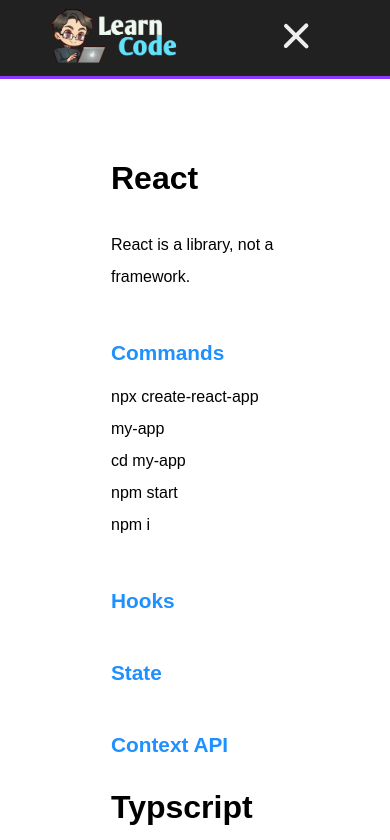
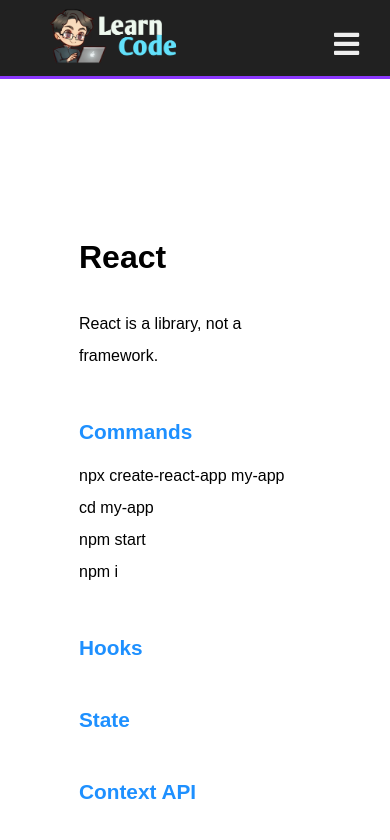
Before and after one commit to robteaw/guide2, a React (Create React App) app: page /react in a window 390 px wide. Shown: the top 840 px of the page. Built offline with nearby package versions, Linux system fonts and the light colour scheme; the HTML template or start-up script is replaced by a standard one.

Commit message:
Navbar Updated

```diff
--- a/package.json
+++ b/package.json
@@ -12,6 +12,7 @@
     "@types/react-dom": "^18.0.11",
     "react": "^18.2.0",
     "react-dom": "^18.2.0",
+    "react-icons": "^4.11.0",
     "react-router-dom": "^6.9.0",
     "react-scripts": "^5.0.1",
     "typescript": "^4.9.5",
--- a/src/components/Navbar.tsx
+++ b/src/components/Navbar.tsx
@@ -1,31 +1,35 @@
+import {useState} from 'react';
 import { Link } from "react-router-dom";
 // imaages
 import logo from "../images/logo.png";
+// icons
+import { FaBars, FaTimes } from "react-icons/fa";
 
 export default function Navbar() {
+  const [click, setClick] = useState(false);
+
+   // Close nav menu
+   const handleClick = () => setClick(!click);
+   const closeMobileMenu = () => setClick(false);
+
   return (
     <>
       <nav>
         <div className="container">
-            <Link to="/"><img src={logo} alt="" className="logo" /></Link>
-            <div className="menu">
-                <Link to="/" className="is-active">HTML</Link>
-                <Link to="/css">CSS</Link>
-                <Link to="/javascript">JavaScript</Link>
-                <Link to="/react">React</Link>
-                <Link to="/git">Github</Link>
-                <Link to="/terminal">Terminal</Link>
+            <Link to="/"><img src={logo} alt="" className="logo" onClick={closeMobileMenu} /></Link>
+            <div className={click ? "menu active" : "menu"}>
+                <Link to="/" className="nav-item">HTML</Link>
+                <Link to="/css" className="nav-item">CSS</Link>
+                <Link to="/javascript" className="nav-item">JavaScript</Link>
+                <Link to="/react" className="nav-item">React</Link>
+                <Link to="/git" className="nav-item">Github</Link>
+                <Link to="/terminal" className="nav-item">Terminal</Link>
             </div>
-            {/* <img src={sun} alt="sun" id="bgChange" /> */}
-            {/* onClick={bgChange}  */}
-
-          <button className="hamburger is-active">
-            <span></span>
-            <span></span>
-            <span></span>
-          </button>
-        </div>
+            <div className="menu-icon" onClick={handleClick}>
+            {click ? <FaTimes /> : <FaBars />}
+          </div>
+          </div>
       </nav>
     </>
-  );
+  )
 }
--- a/src/index.css
+++ b/src/index.css
@@ -16,9 +16,6 @@
   margin: 0;
   padding: 0;
   font-family: "Fira sans", sans-serif;
-}
-body {
-  margin: 0 2.5rem;
 }
 h1 {
   margin: 2rem 0;
@@ -39,7 +36,7 @@
   background-color: var(--dark);
   border-bottom: 3px solid var(--primary);
   padding: 0.5rem 3rem;
-  position: fixed;
+  position: sticky;
   top: 0;
   left: 0;
   right: 0;
@@ -55,46 +52,6 @@
 .logo {
   height: 3.5rem;
   justify-content: left;
-}
-.hamburger {
-  display: block;
-  position: relative;
-  z-index: 1;
-  user-select: none;
-  appearance: none;
-  border: none;
-  outline: none;
-  background: none;
-  cursor: pointer;
-}
-.hamburger span {
-  background-color: var(--light);
-  height: 4px;
-  width: 33px;
-  margin-bottom: 5px;
-  display: block;
-  position: relative;
-  border-radius: 6px;
-  z-index: 1;
-  transform-origin: 0 0;
-  transition: 0.4s;
-}
-.hamburger:hover span:nth-child(2) {
-  background-color: var(--primary);
-  transform: translateX(10px);
-}
-.hamburger.is-active span:nth-child(1) {
-  transform: translate(0px, -2px) rotate(45deg);
-}
-.hamburger.is-active span:nth-child(2) {
-  opacity: 0;
-  transform: translateX(15px);
-}
-.hamburger.is-active span:nth-child(3) {
-  transform: translate(-3px, 3px) rotate(-45deg);
-}
-.hamburger.is-active:hover span {
-  background-color: var(--primary);
 }
 .menu {
   margin: 0 auto;
@@ -378,6 +335,35 @@
 }
 
 @media (max-width: 750px) {
+  .menu {
+    display: flex;
+    flex-direction: column;
+    width: 100%;
+    position: absolute;
+    top: 4.375rem; /* removes the spacing in navbar and menu */
+    left: -100%;
+    transition: all 0.5s ease;
+  }
+  .menu.active {
+    background-color: var(--dark);
+    padding: 1rem;
+    left: 0;
+    opacity: 0.95;
+    transition: all 0.6s ease;
+    z-index: 999;
+    outline: none;
+    border: 0;
+  }
+  .menu-icon {
+    display: block;
+    position: absolute;
+    margin-top: 0.5rem;
+    top: 0;
+    right: 0;
+    transform: translate(-100%, 60%);
+    font-size: 1.8rem;
+    cursor: pointer;
+  }
   .info .img1 {
     height: 10rem;
   }
```
Also changed, not shown: 1 other file (tests, documents, lock files or other folders).
